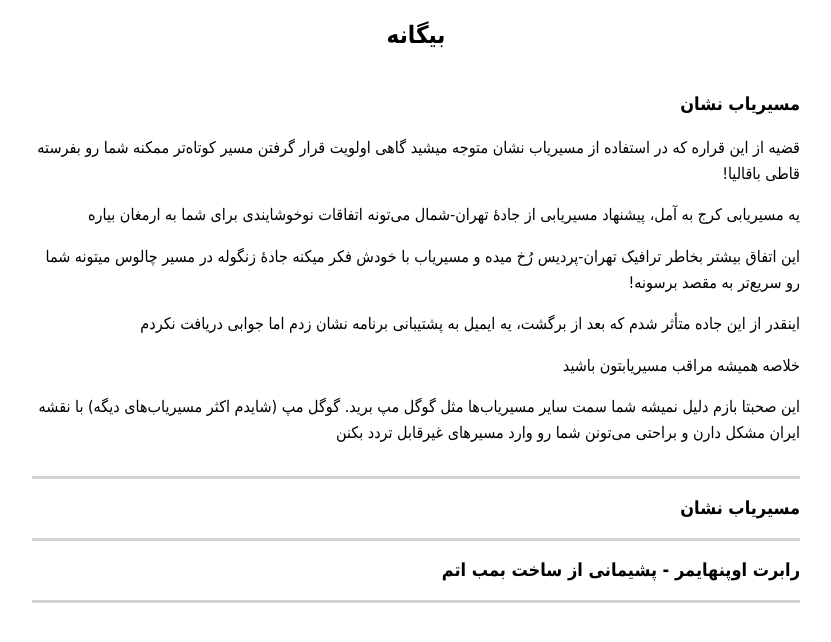
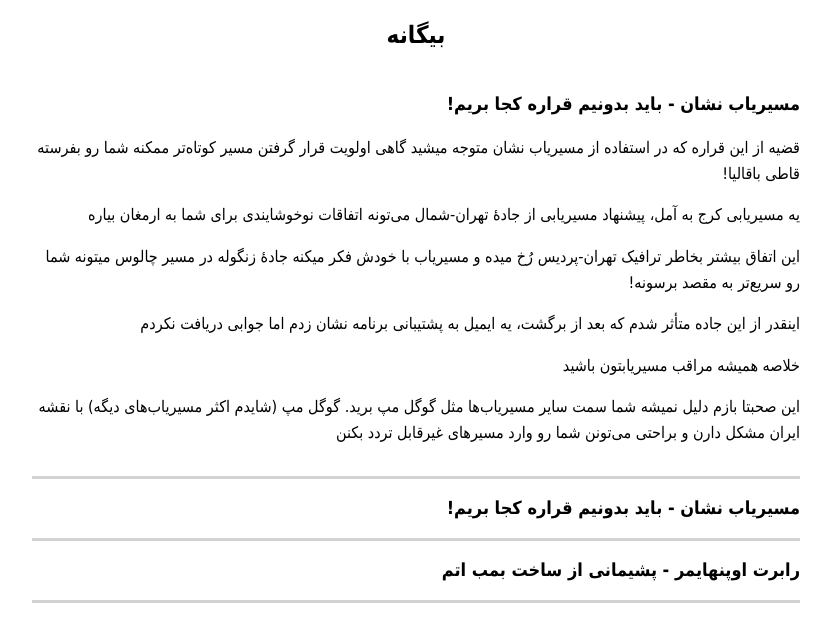
Before and after one commit to darkblog/darkblog.github.io, a Jekyll site: the page built from _posts/2023-8-7-2.md, in a window 1280 px wide. Shown: the top 642 px of the page, without its empty margins (314-1145 px from the left). Built offline with Jekyll 4.4.1, drawn with Linux system fonts in a browser that asks for light colours.

Commit message:
Update 2023-8-7-2.md

```diff
--- a/_posts/2023-8-7-2.md
+++ b/_posts/2023-8-7-2.md
@@ -1,6 +1,6 @@
 ---
 layout: post
-title: مسیریاب نشان
+title: مسیریاب نشان - باید بدونیم قراره کجا بریم!
 ---
 
 قضیه از این قراره که در استفاده از مسیریاب نشان متوجه میشید گاهی اولویت قرار گرفتن مسیر کوتاه‌تر ممکنه شما رو بفرسته قاطی باقالیا!
```
